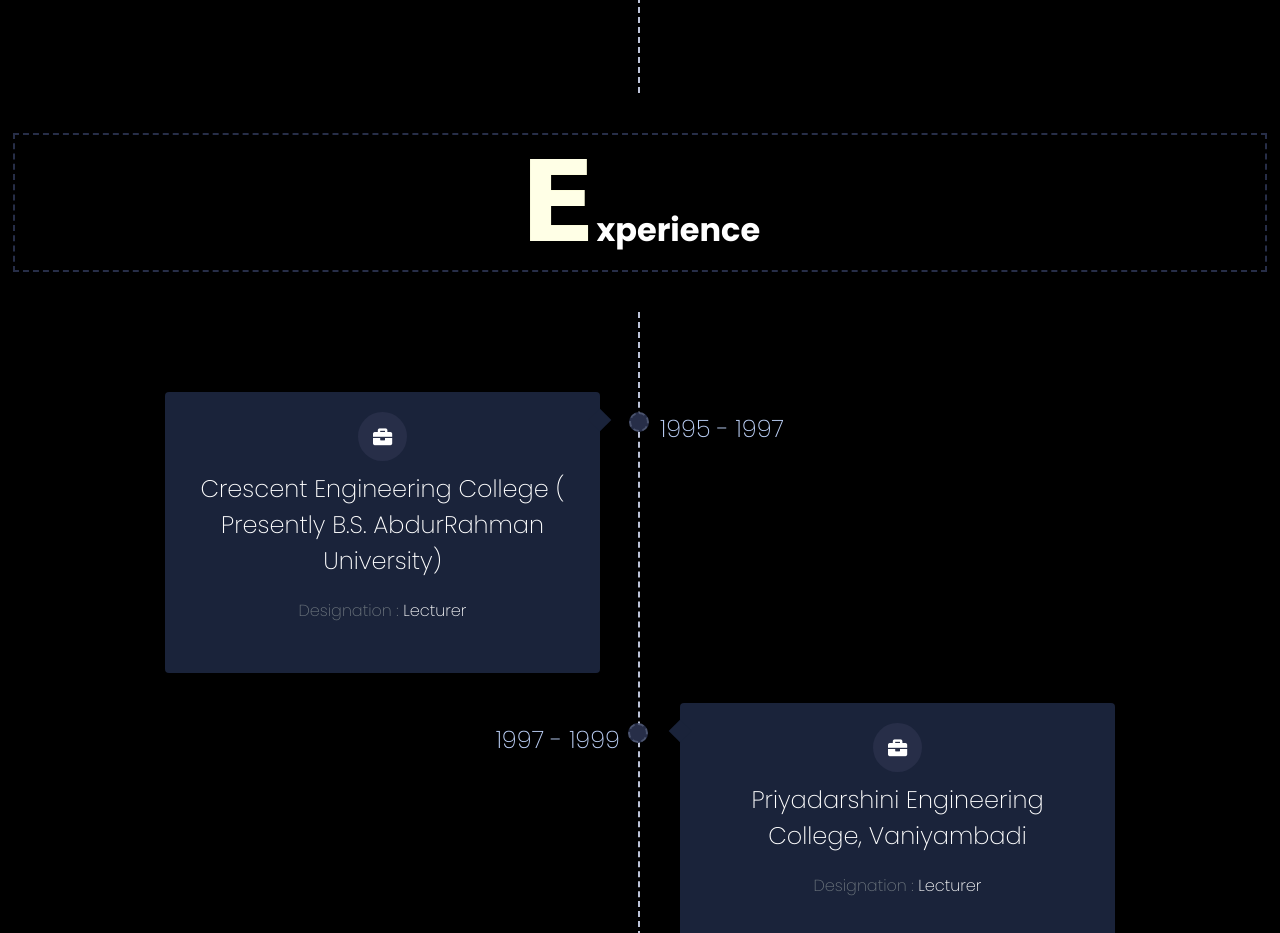
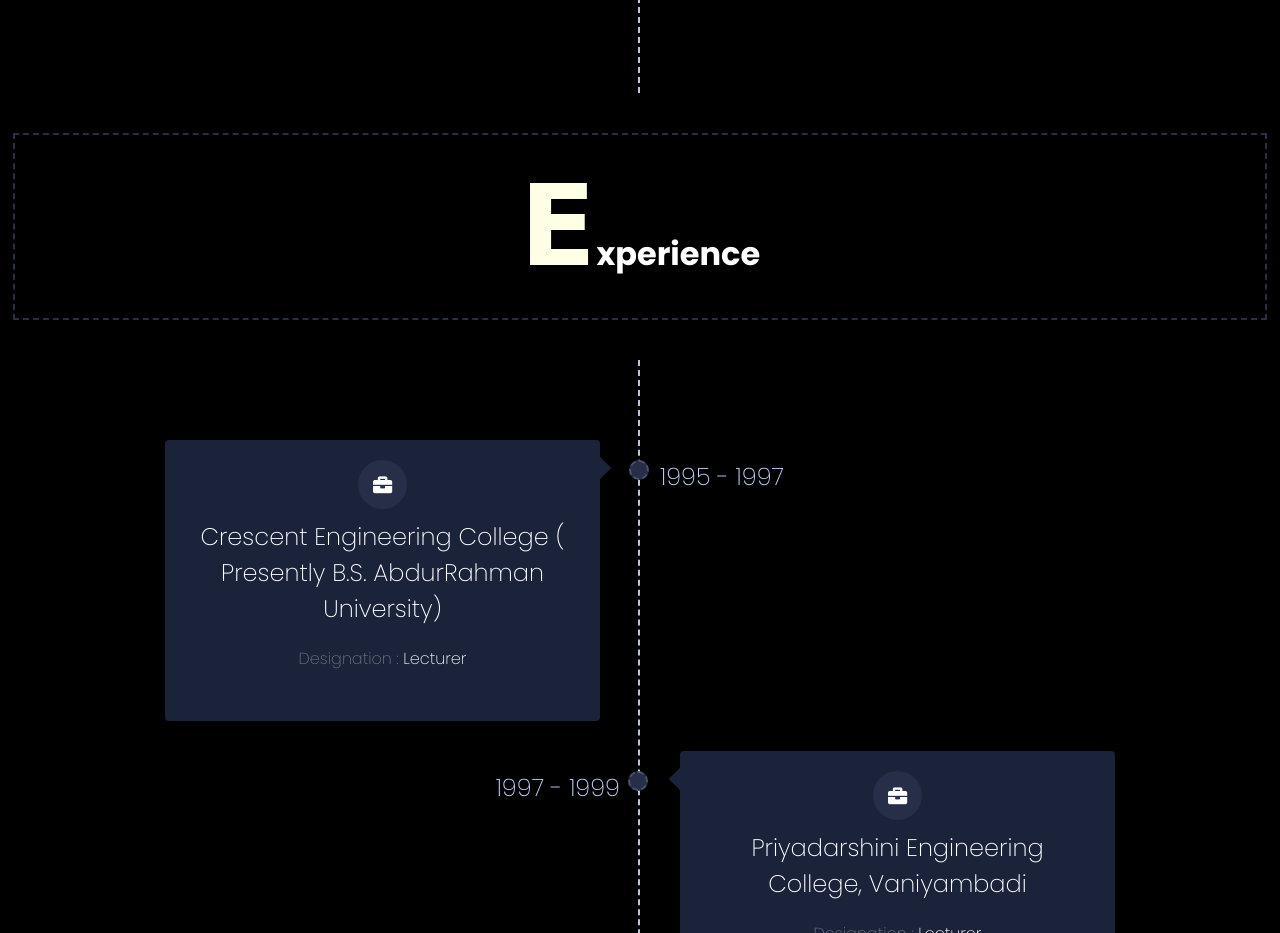
Before and after one commit to developerpradeepofficial/FreeLancing-Proff.Portfolio, a plain HTML site: page index.html in a window 1280 px wide. Shown: the part 4880-5813 px from the top of the page. Drawn offline with nearby package versions, Linux system fonts and the light colour scheme; a web font is replaced by a local one.

Commit message:
Update index.html

```diff
--- a/index.html
+++ b/index.html
@@ -288,7 +288,7 @@
         </div>
       </div>
 
-      <h2 class="section-title"><span class="fancyText">E</span>xperience</h2>
+      <h2 class="section-title p-4"><span class="fancyText">E</span>xperience</h2>
       <div class="container">
         <div class="timeline">
           <div class="timeline-row">
```
